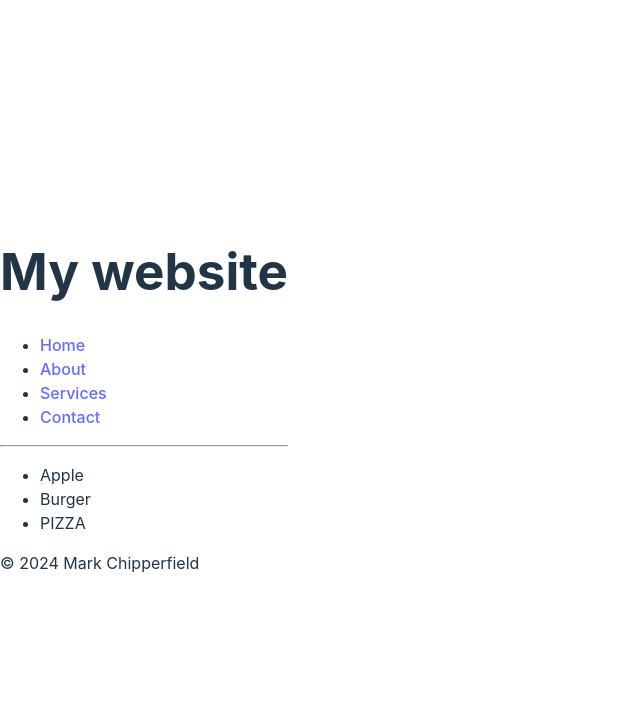
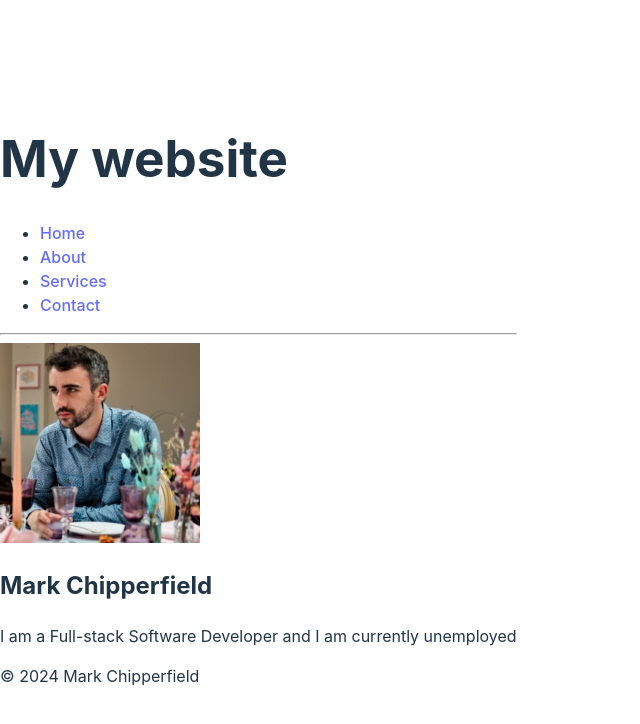
Before and after one commit to MarkChips/React-bro-code-tutorial, a React (Vite) app in the folder my-react-app/: page / in a window 1280 px wide. Shown: the top 724 px of the page, without its empty margins (0-640 px from the left). Built offline with nearby package versions, Linux system fonts and the light colour scheme.

Commit message:
feat: :sparkles: add Card component, import profile picture

```diff
--- a/my-react-app/src/App.jsx
+++ b/my-react-app/src/App.jsx
@@ -1,13 +1,14 @@
 import Header from './Header.jsx';
 import Footer from './Footer.jsx';
 import Food from './Food.jsx';
+import Card from './Card.jsx';
 
 function App() {
 
   return (
     <>
       <Header />
-      <Food />
+      <Card />
       <Footer />
     </>
   );
--- /dev/null
+++ b/my-react-app/src/Card.jsx
@@ -0,0 +1,13 @@
+import profilePic from './assets/react-profile-pic.jpg';
+
+function Card() {
+    return (
+        <div className="card">
+            <img src={profilePic} alt="profile picture" />
+            <h2>Mark Chipperfield</h2>
+            <p>I am a Full-stack Software Developer and I am currently unemployed</p>
+        </div>
+    );
+}
+
+export default Card;
```
Also changed, not shown: my-react-app/src/assets/react-profile-pic.jpg (added).
